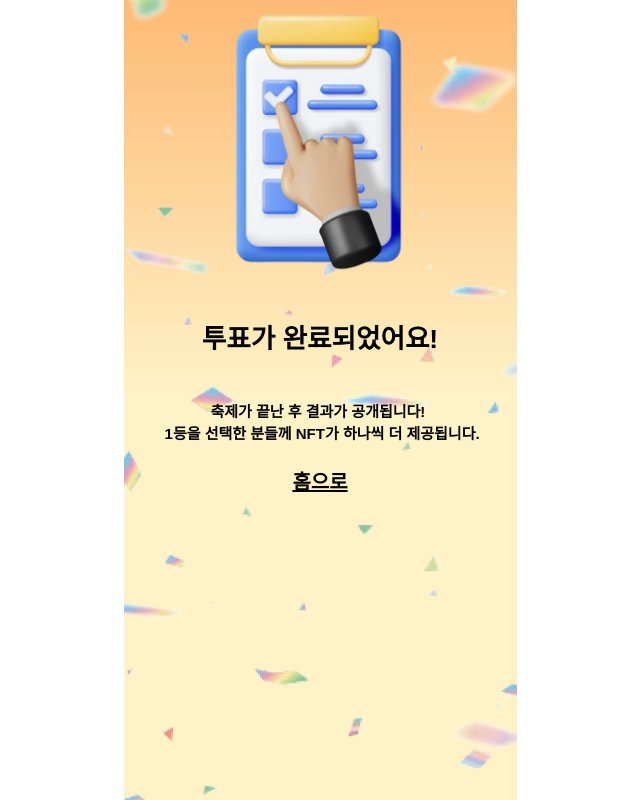
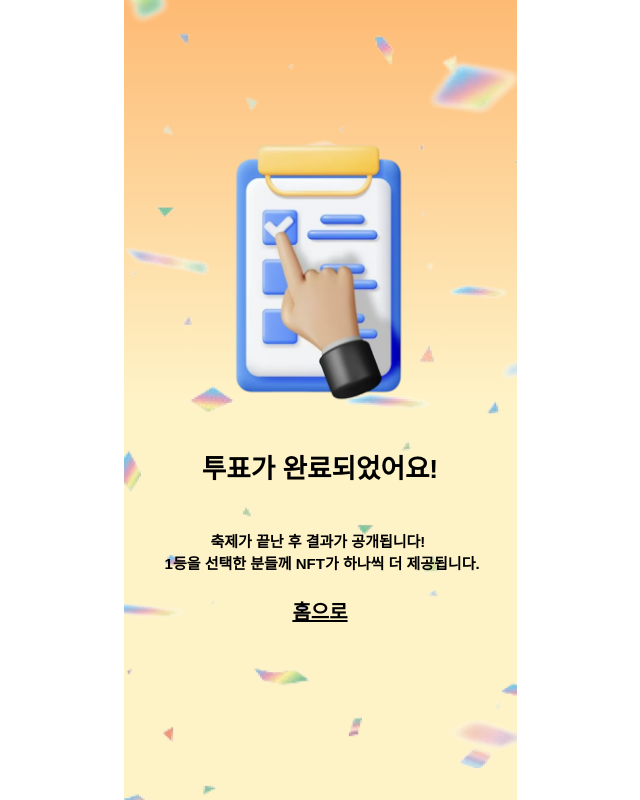
Before and after one commit to peter001019/NFT-frontend-, a React (Create React App) app: page /VoteComplete in a window 1280 px wide. Shown: the whole page, without its empty margins (320-960 px from the left). Built offline with nearby package versions, Linux system fonts and the light colour scheme; a web font is replaced by a local one.

Commit message:
fix: VoteComplete 오류 수정

```diff
--- a/src/pages/VoteComplete/VoteComplete.jsx
+++ b/src/pages/VoteComplete/VoteComplete.jsx
@@ -7,7 +7,7 @@ export const VoteComplete = () => {
   return (
     <PageLayout>
       <FireworkBackground />
-      <div className="flex flex-col items-center justify-center text-center">
+      <div className="mt-[130px] flex flex-col items-center justify-center text-center">
         <img
           className="flex-shrink-0 pb-[39px] w-[279px] h-[320px] object-contain"
           src="투표.png"
```
